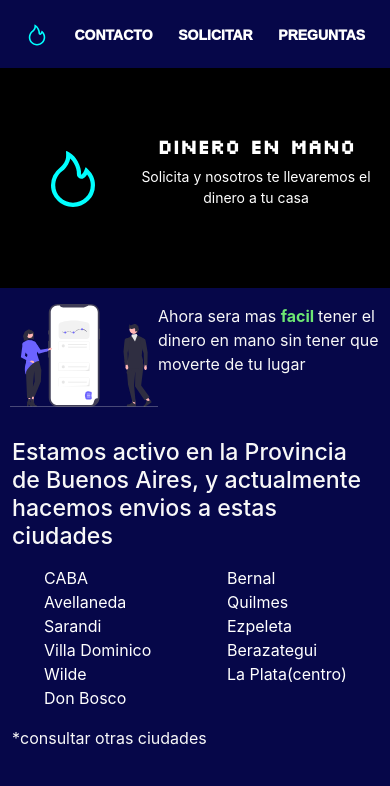
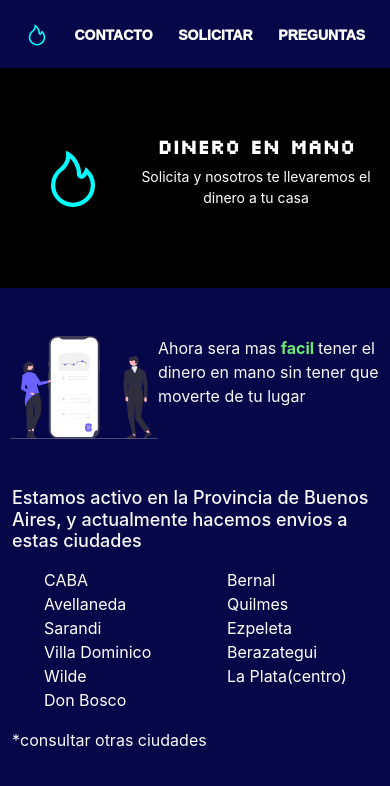
Before and after one commit to FxIvan/frontend-moneserv, a React (Create React App) app: page / in a window 390 px wide. Shown: the top 786 px of the page. Built offline with nearby package versions, Linux system fonts and the light colour scheme.

Commit message:
agregando seccion1

```diff
--- a/src/css/seccion2.css
+++ b/src/css/seccion2.css
@@ -17,7 +17,7 @@
         display: flex;
         width: 95%;
         margin: auto;
-        margin-top: 1rem;
+        margin-top: 3rem;
     }
 
     .container-frase-imagen{
@@ -37,8 +37,12 @@
     }
 
     .container-ciudades{
-        margin-top: 2rem;
+        margin-top: 3rem;
         box-sizing: border-box;
+    }
+
+    .container-ciudades h3{
+        font-size: 18px;
     }
 
     .container-lista-ciudades{
@@ -56,4 +60,6 @@
         color: white;
         text-align: initial;
     }
+
+
 }
```
